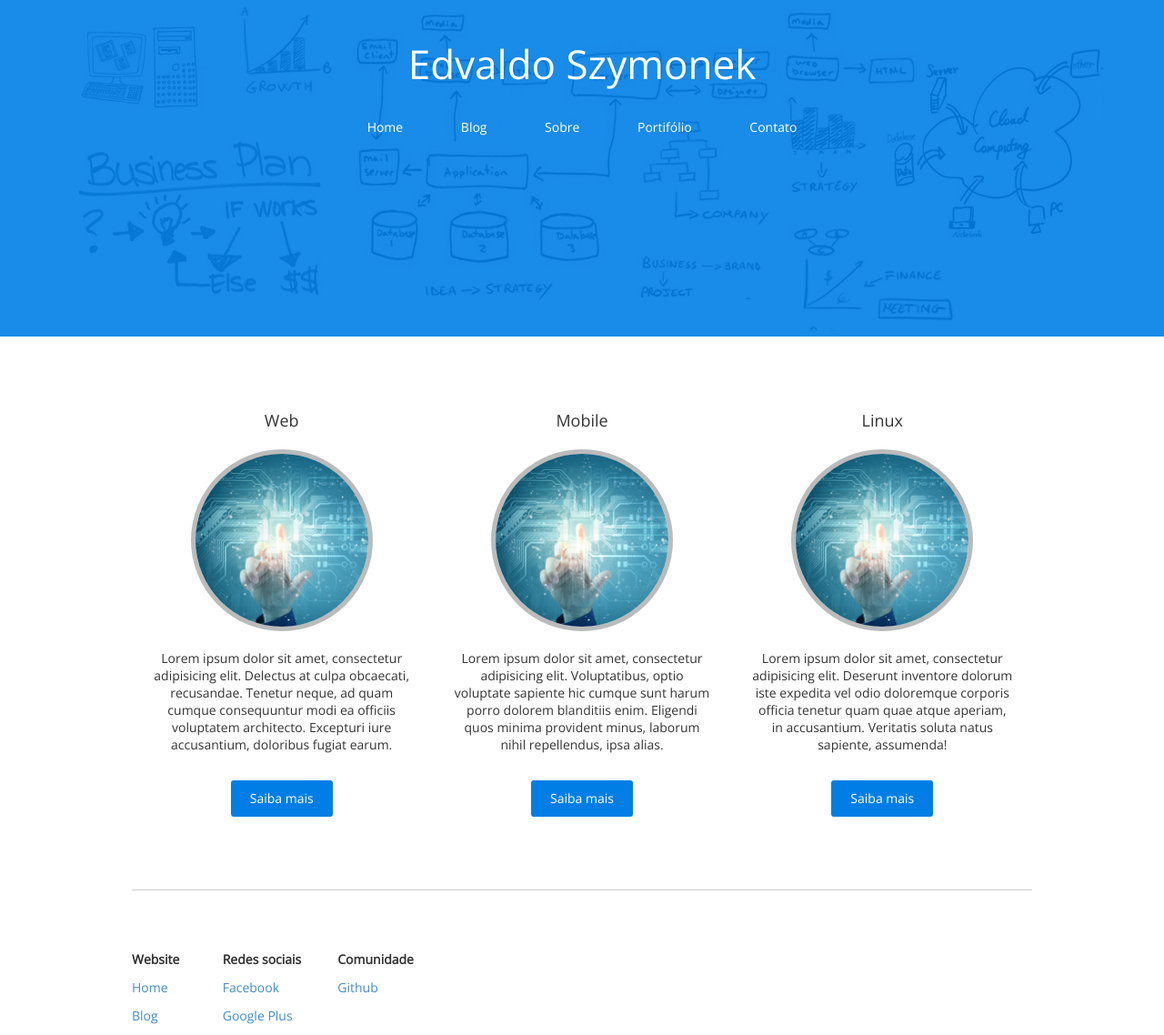
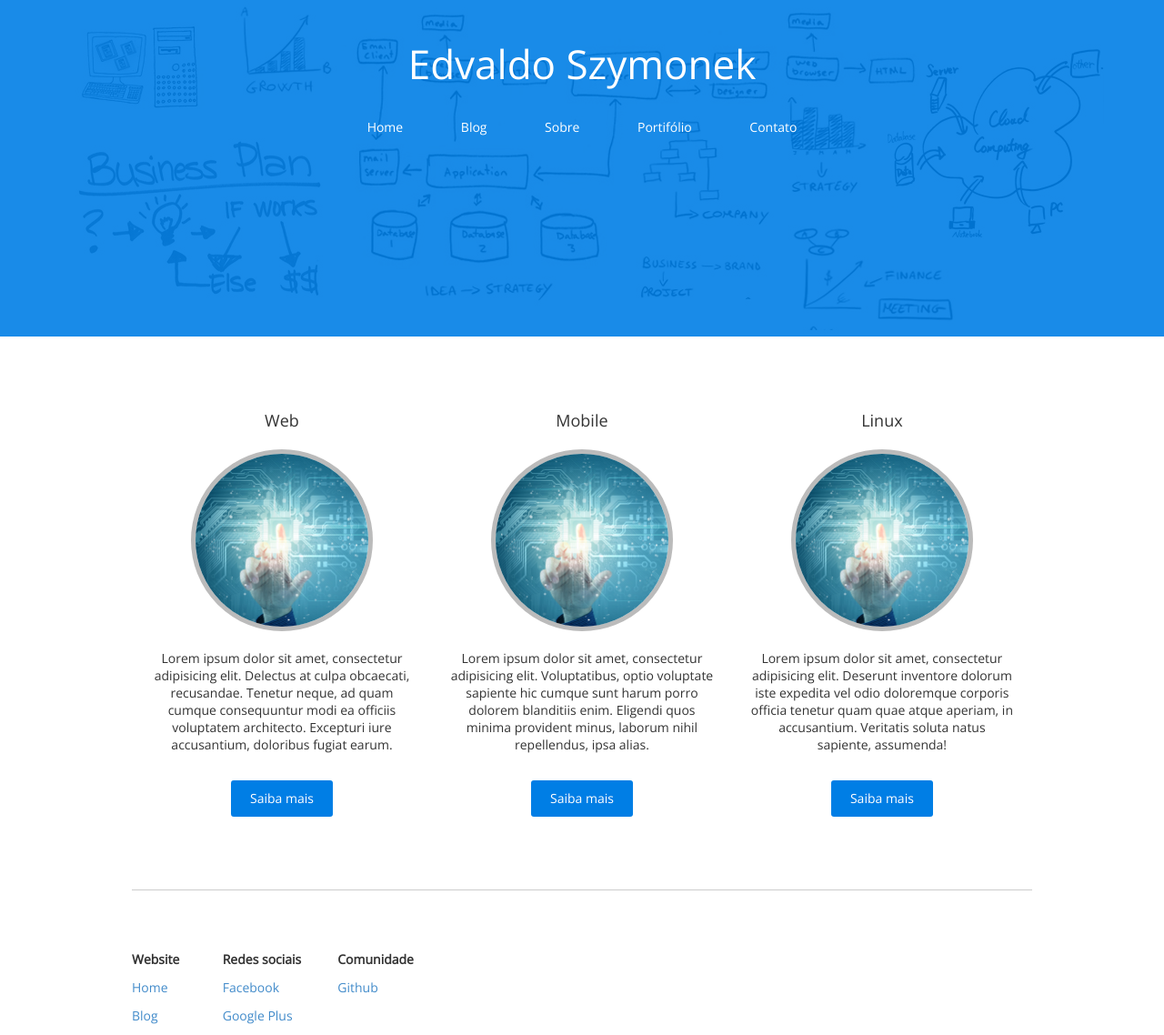
Before and after one commit to edvaldoszy/edvaldotsi.com, a PHP site: page / in a window 1280 px wide. Shown: the top 1138 px of the page at 91% size. Run offline with PHP 8.4, Linux system fonts and the light colour scheme.

Commit message:
Itens de serviço

```diff
--- a/site/web/css/style.css
+++ b/site/web/css/style.css
@@ -172,8 +172,9 @@ textarea.tf {
 }
 
 .wrap-content .services .item {
-	display: inline-block;
-	width: 33%;
+	display: block;
+	float: left;
+	width: 33.33%;
 	padding: 0 20px;
 }
 
```
